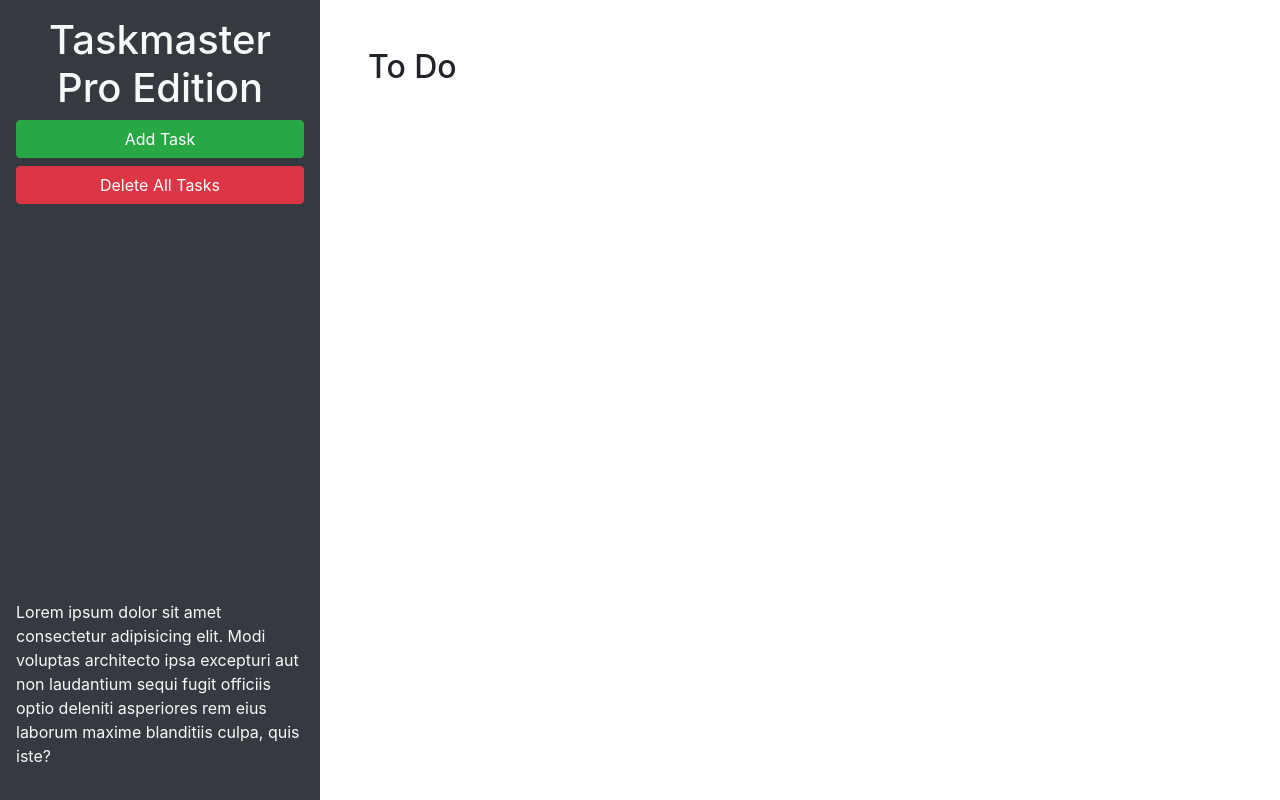
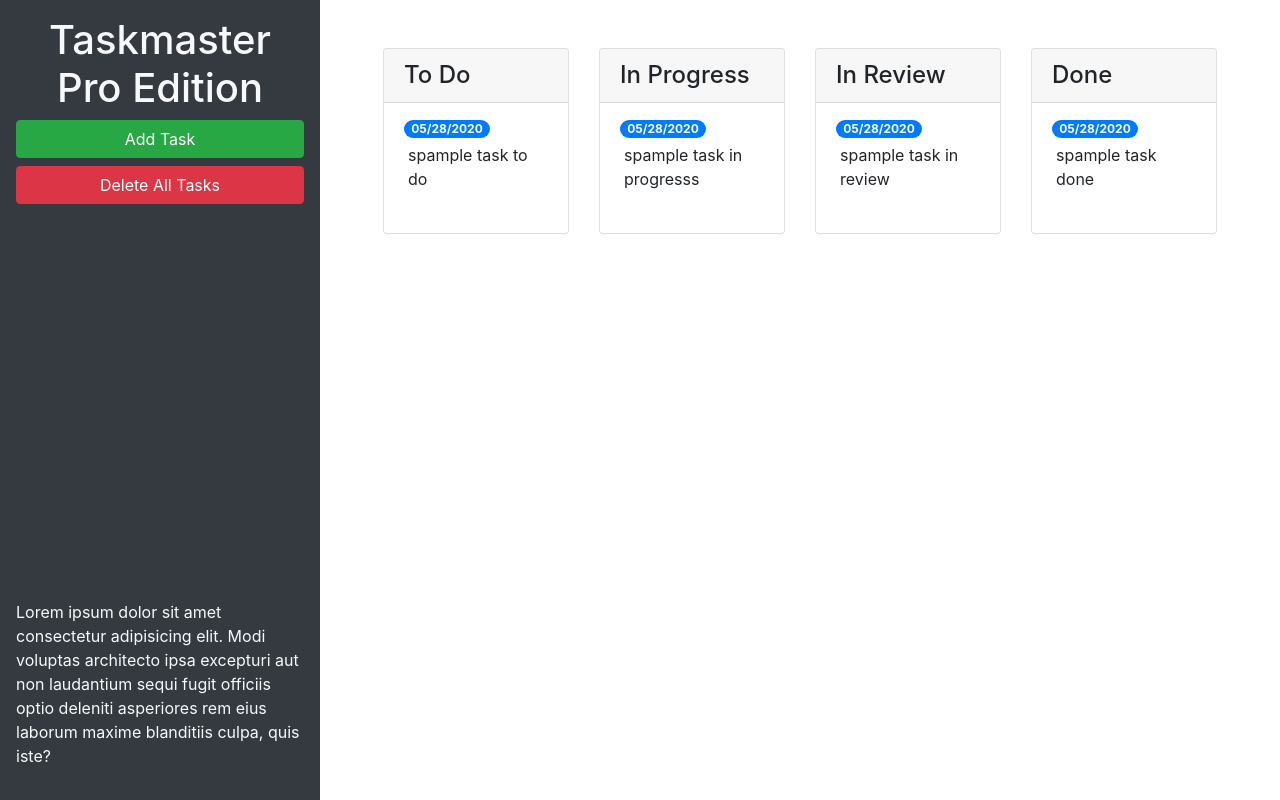
Before and after one commit to Wildfirexxx/taskmaster-pro, a plain HTML site: page index.html in a window 1280 px wide. Drawn offline with nearby package versions, Linux system fonts and the light colour scheme.

Commit message:
add boot strap classes of card and added classes to modal

```diff
--- a/index.html
+++ b/index.html
@@ -24,9 +24,67 @@
       </p>
     </header>
     <main class="col-12 col-lg-9">
-      <div class="m-5">
-        <h2>To Do</h2>
-        <ul id="list-toDo" class="list-group"> </ul>
+      <div class="m-5 row justify-content-around">
+        <!-- todo start -->
+        <div class="col-12 col-md-6 col-xl-3 mb-3">
+          <div class="card">
+            <h4 class="card-header">
+              To Do
+            </h4>
+            <ul id="list-toDo" class="list-group list-group-flush">
+              <li class="list-group-item">
+                <span class="badge badge-primary badge-pill">05/28/2020</span>
+                <p class="m-1">spample task to do</p>
+              </li>
+            </ul>
+          </div>
+        </div>
+        <!-- todo end -->
+        <!-- in progress start -->
+        <div class="col-12 col-md-6 col-xl-3 mb-3">
+          <div class="card">
+            <h4 class="card-header">
+             In Progress
+            </h4>
+            <ul id="list-in-progress" class="list-group list-group-flush">
+              <li class="list-group-item">
+                <span class="badge badge-primary badge-pill">05/28/2020</span>
+                <p class="m-1">spample task in progresss</p>
+              </li>
+            </ul>
+          </div>
+        </div>
+        <!-- in progress end -->
+        <!-- in review start -->
+        <div class="col-12 col-md-6 col-xl-3 mb-3">
+          <div class="card">
+            <h4 class="card-header">
+              In Review
+            </h4>
+            <ul id="list-in-review" class="list-group list-group-flush">
+              <li class="list-group-item">
+                <span class="badge badge-primary badge-pill">05/28/2020</span>
+                <p class="m-1">spample task in review</p>
+              </li>
+            </ul>
+          </div>
+        </div>
+        <!-- in review end -->
+        <!-- done start -->
+        <div class="col-12 col-md-6 col-xl-3 mb-3">
+          <div class="card">
+            <h4 class="card-header">
+              Done
+            </h4>
+            <ul id="list-done" class="list-group list-group-flush">
+              <li class="list-group-item">
+                <span class="badge badge-primary badge-pill">05/28/2020</span>
+                <p class="m-1">spample task done</p>
+              </li>
+            </ul>
+          </div>
+        </div>
+        <!-- done end -->
       </div>
     </main>
   </div>
@@ -46,11 +104,11 @@
           <form>
             <div class="form-group">
               <label for="modalTaskDescription">Task description</label>
-              <textarea id="modalTaskDescription" rows="3"></textarea>
+              <textarea id="modalTaskDescription" rows="3" class="form-control"></textarea>
             </div>
             <div class="form-group">
               <label for="modalDueDate">Due date</label>
-              <input type="text" id="modalDueDate" placeholder="mm/dd/yyyy" autocomplete="off" />
+              <input type="text" class="form-control"  id="modalDueDate" placeholder="mm/dd/yyyy" autocomplete="off" />
             </div>
           </form>
         </div>
```
